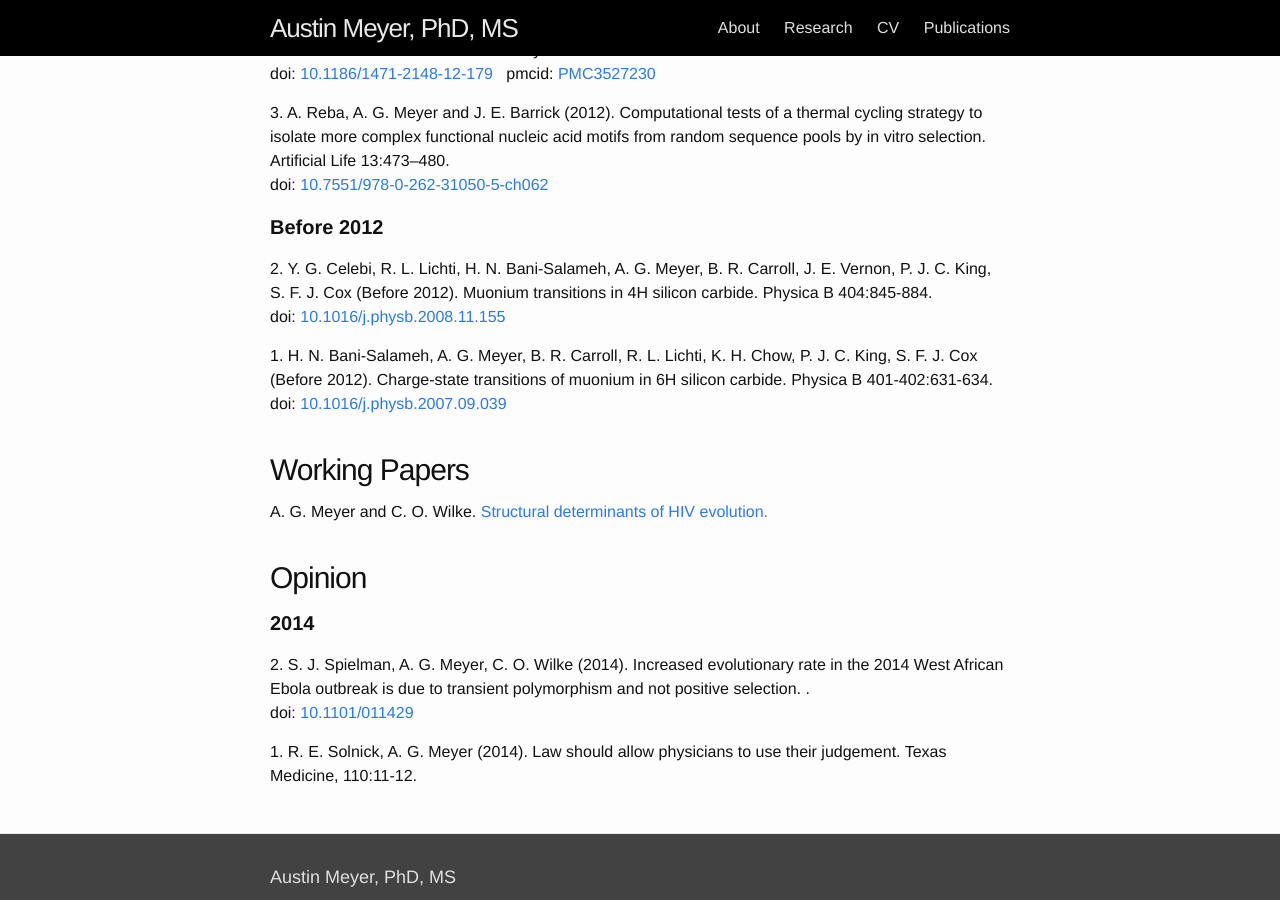
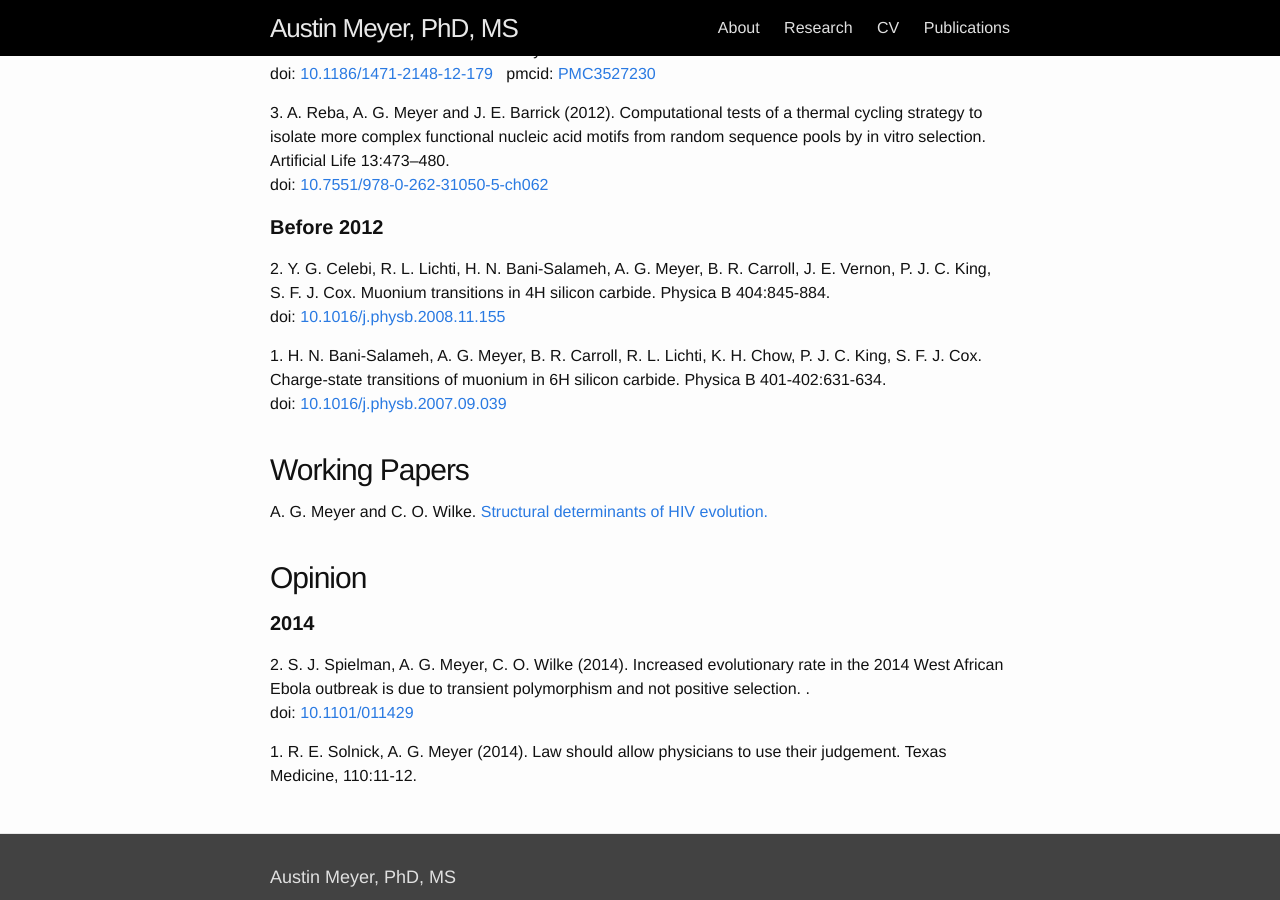
Before and after one commit to ausmeyer/ausmeyer.github.io, a Jekyll site: the page built from publications.html, in a window 1280 px wide and 900 px high, scrolled down 1365 px. Built offline with Jekyll 4.4.1, drawn with Linux system fonts in a browser that asks for light colours.

Commit message:
Fixed formatting.

```diff
--- a/publications.html
+++ b/publications.html
@@ -36,9 +36,9 @@ link-years:
       {% endif %}
       <li>
         {{ count | minus: forloop.index0 }}.
-        {% if pub.year == "pre-2012" %}
+        {% if pub.year == "Before 2012" %}
           {{ pub.author }}. {{ pub.title }}. {{ pub.ref }}.<br/>
-        {% elsif pub.year != "pre-2012" %}
+        {% elsif pub.year != "Before 2012" %}
           {{ pub.author }} ({{ pub.year }}). {{ pub.title }}. {{ pub.ref }}.<br/>
         {% endif %}
         {% if pub.doi %}
```
Also changed, not shown: other parts of publications.html (+1 -1 lines).
